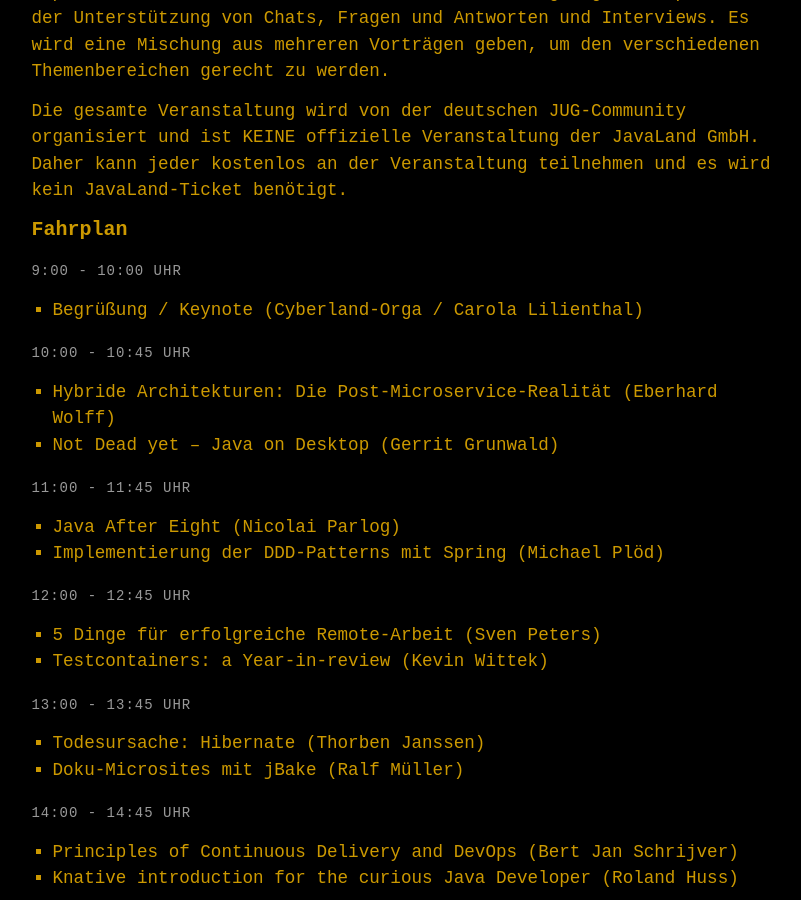
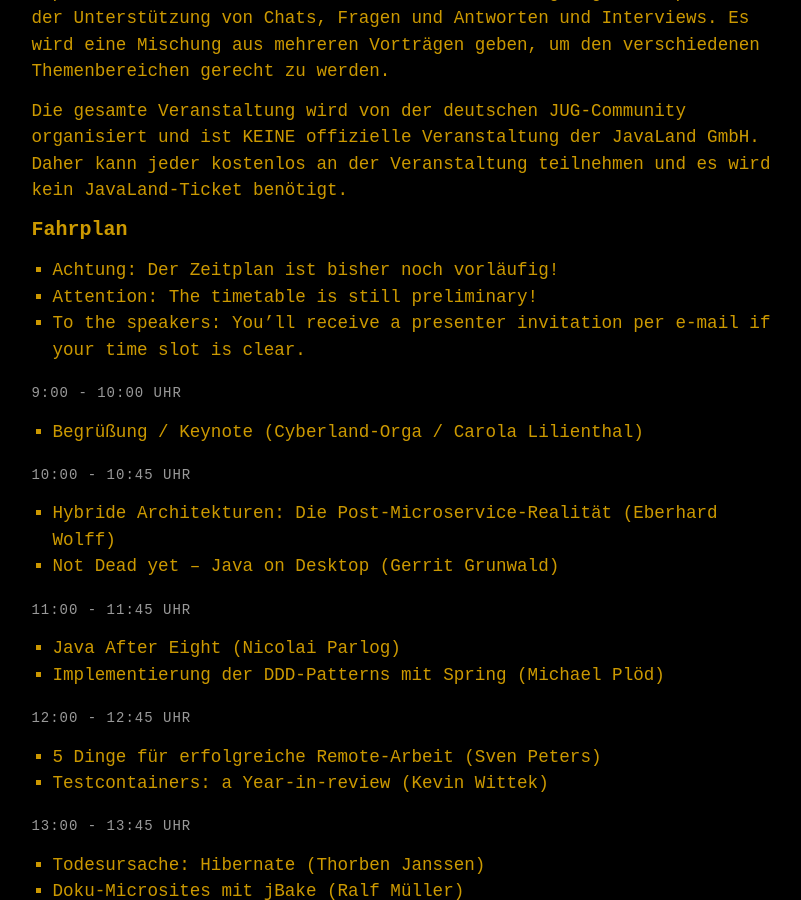
Before and after one commit to cyberjug/website, a Jekyll site: the page built from docs/cyberland2020.md, in a window 1280 px wide and 900 px high, scrolled down 876 px. Shown: the whole window, without its empty margins (235-1036 px from the left). Built offline with Jekyll 4.4.1, drawn with Linux system fonts in a browser that asks for light colours; some web fonts are replaced.

Commit message:
add hints

```diff
--- a/docs/cyberland2020.md
+++ b/docs/cyberland2020.md
@@ -27,6 +27,10 @@
 Daher kann jeder kostenlos an der Veranstaltung teilnehmen und es wird kein JavaLand-Ticket benötigt.
 
 ### Fahrplan
+
+- Achtung: Der Zeitplan ist bisher noch vorläufig!
+- Attention: The timetable is still preliminary!
+- To the speakers: You'll receive a presenter invitation per e-mail if your time slot is clear.
 
 <span class="post-meta">9:00 - 10:00 Uhr</span><br/>
 - Begrüßung / Keynote (Cyberland-Orga / Carola Lilienthal)
```
